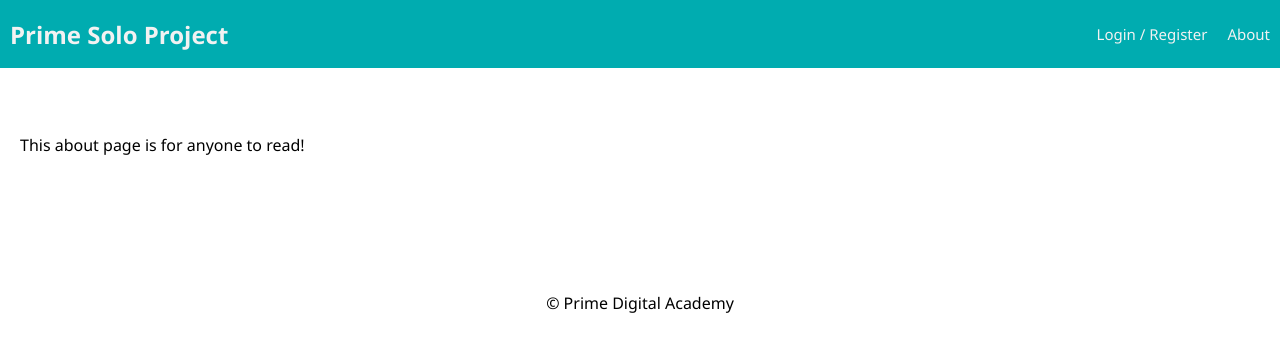
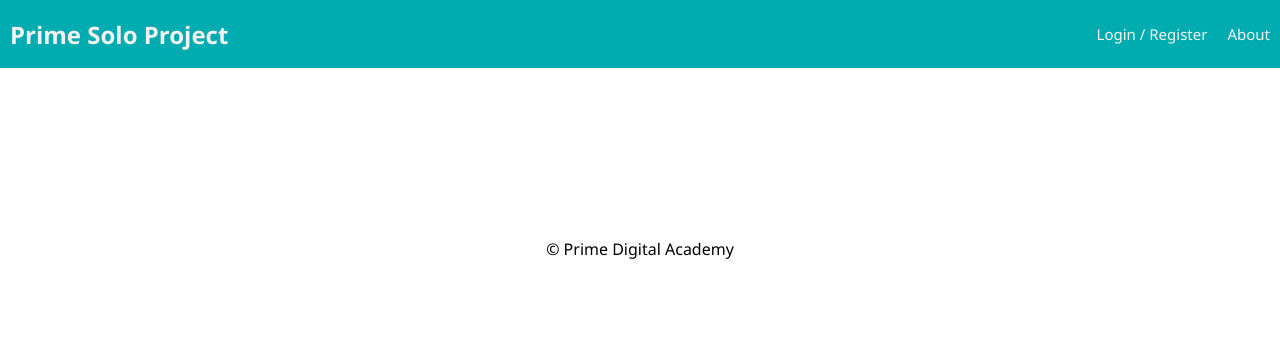
Before and after one commit to cyrilmb/Haiku-For-You, a React (Create React App) app: page /#/about in a window 1280 px wide. Shown: the top 352 px of the page. Built offline with nearby package versions, Linux system fonts and the light colour scheme; no server answers.

Commit message:
home poem pages set up

```diff
--- a/src/components/AboutPage/AboutPage.jsx
+++ b/src/components/AboutPage/AboutPage.jsx
@@ -1,4 +1,5 @@
 import React from 'react';
+import HomePoem from '../HomePoem/HomePoem';
 
 // This is one of our simplest components
 // It doesn't have local state,
@@ -8,9 +9,7 @@ import React from 'react';
 function AboutPage() {
   return (
     <div className="container">
-      <div>
-        <p>This about page is for anyone to read!</p>
-      </div>
+      <HomePoem />
     </div>
   );
 }
--- /dev/null
+++ b/src/components/HomePoem/HomePoem.jsx
@@ -0,0 +1,26 @@
+import React, { useState, useEffect } from 'react';
+import { useHistory } from 'react-router-dom';
+import { useSelector, useDispatch } from 'react-redux';
+
+import axios from 'axios';
+
+function HomePoem() {
+
+    //Hooks here
+    const dispatch = useDispatch();
+    const poem = useSelector(store => store.homePoem);
+
+    //Render random poem on load
+    useEffect(() => {
+        dispatch({ type: 'FETCH_POEM' });
+    });
+
+
+    return (
+        <div>
+
+        </div>
+    );
+}
+
+export default HomePoem;
```
Also changed, not shown: src/redux/reducers/homePoem.reducer.jsx (added), src/redux/sagas/homePoem.saga.jsx (added).
